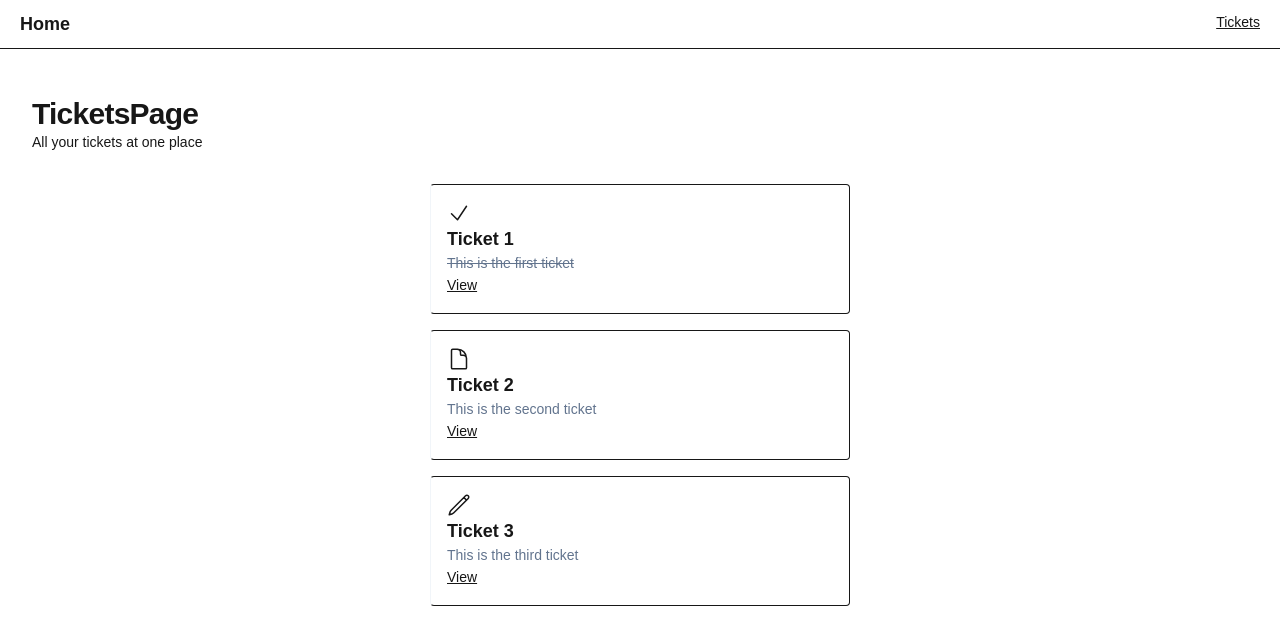
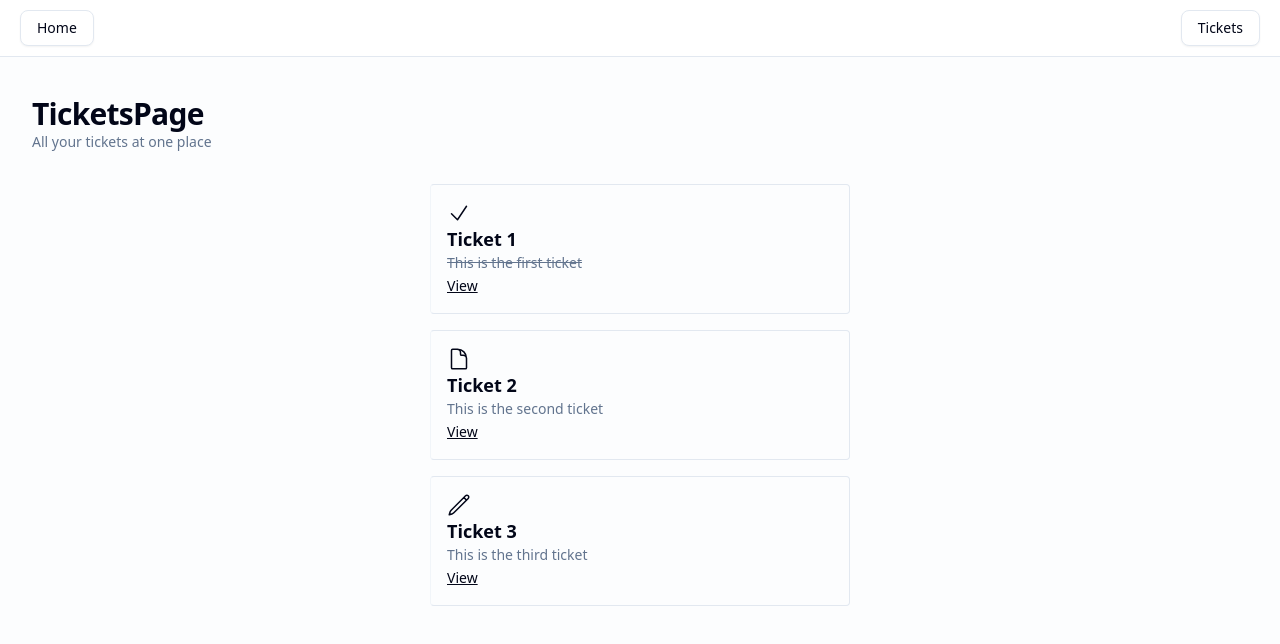
Before and after one commit to EtienneSchmitz/the-road-to-next, a Next.js app: page /tickets in a window 1280 px wide. Shown: the top 644 px of the page. Built offline with nearby package versions, Linux system fonts and the light colour scheme.

Commit message:
feat : add shadcn ui

```diff
--- a/src/app/globals.css
+++ b/src/app/globals.css
@@ -1,15 +1,71 @@
 @import "tailwindcss";
+@import "tw-animate-css";
 
-:root {
-  --background: #ffffff;
-  --foreground: #171717;
-}
+@custom-variant dark (&:is(.dark *));
 
 @theme inline {
   --color-background: var(--background);
   --color-foreground: var(--foreground);
   --font-sans: var(--font-geist-sans);
   --font-mono: var(--font-geist-mono);
+
+  --color-sidebar-ring: var(--sidebar-ring);
+
+  --color-sidebar-border: var(--sidebar-border);
+
+  --color-sidebar-accent-foreground: var(--sidebar-accent-foreground);
+
+  --color-sidebar-accent: var(--sidebar-accent);
+
+  --color-sidebar-primary-foreground: var(--sidebar-primary-foreground);
+
+  --color-sidebar-primary: var(--sidebar-primary);
+
+  --color-sidebar-foreground: var(--sidebar-foreground);
+
+  --color-sidebar: var(--sidebar);
+
+  --color-chart-5: var(--chart-5);
+
+  --color-chart-4: var(--chart-4);
+
+  --color-chart-3: var(--chart-3);
+
+  --color-chart-2: var(--chart-2);
+
+  --color-chart-1: var(--chart-1);
+
+  --color-ring: var(--ring);
+
+  --color-input: var(--input);
+
+  --color-border: var(--border);
+
+  --color-destructive: var(--destructive);
+
+  --color-accent-foreground: var(--accent-foreground);
+
+  --color-accent: var(--accent);
+
+  --color-muted-foreground: var(--muted-foreground);
+
+  --color-muted: var(--muted);
+
+  --color-secondary-foreground: var(--secondary-foreground);
+
+  --color-secondary: var(--secondary);
+
+  --color-primary-foreground: var(--primary-foreground);
+
+  --color-primary: var(--primary);
+
+  --color-popover-foreground: var(--popover-foreground);
+
+  --color-popover: var(--popover);
+
+  --color-card-foreground: var(--card-foreground);
+
+  --color-card: var(--card);
 
   --animate-fade-from-top: fade-from-top 0.5s ease-out;
 
@@ -24,17 +80,90 @@
       transform: translateY(0);
     }
   }
+
+  --radius-sm: calc(var(--radius) - 4px);
+
+  --radius-md: calc(var(--radius) - 2px);
+
+  --radius-lg: var(--radius);
+
+  --radius-xl: calc(var(--radius) + 4px)
 }
 
-@media (prefers-color-scheme: dark) {
-  :root {
-    --background: #0a0a0a;
-    --foreground: #ededed;
+:root {
+  --radius: 0.625rem;
+  --background: oklch(1 0 0);
+  --foreground: oklch(0.129 0.042 264.695);
+  --card: oklch(1 0 0);
+  --card-foreground: oklch(0.129 0.042 264.695);
+  --popover: oklch(1 0 0);
+  --popover-foreground: oklch(0.129 0.042 264.695);
+  --primary: oklch(0.208 0.042 265.755);
+  --primary-foreground: oklch(0.984 0.003 247.858);
+  --secondary: oklch(0.968 0.007 247.896);
+  --secondary-foreground: oklch(0.208 0.042 265.755);
+  --muted: oklch(0.968 0.007 247.896);
+  --muted-foreground: oklch(0.554 0.046 257.417);
+  --accent: oklch(0.968 0.007 247.896);
+  --accent-foreground: oklch(0.208 0.042 265.755);
+  --destructive: oklch(0.577 0.245 27.325);
+  --border: oklch(0.929 0.013 255.508);
+  --input: oklch(0.929 0.013 255.508);
+  --ring: oklch(0.704 0.04 256.788);
+  --chart-1: oklch(0.646 0.222 41.116);
+  --chart-2: oklch(0.6 0.118 184.704);
+  --chart-3: oklch(0.398 0.07 227.392);
+  --chart-4: oklch(0.828 0.189 84.429);
+  --chart-5: oklch(0.769 0.188 70.08);
+  --sidebar: oklch(0.984 0.003 247.858);
+  --sidebar-foreground: oklch(0.129 0.042 264.695);
+  --sidebar-primary: oklch(0.208 0.042 265.755);
+  --sidebar-primary-foreground: oklch(0.984 0.003 247.858);
+  --sidebar-accent: oklch(0.968 0.007 247.896);
+  --sidebar-accent-foreground: oklch(0.208 0.042 265.755);
+  --sidebar-border: oklch(0.929 0.013 255.508);
+  --sidebar-ring: oklch(0.704 0.04 256.788);
+}
+
+.dark {
+  --background: oklch(0.129 0.042 264.695);
+  --foreground: oklch(0.984 0.003 247.858);
+  --card: oklch(0.208 0.042 265.755);
+  --card-foreground: oklch(0.984 0.003 247.858);
+  --popover: oklch(0.208 0.042 265.755);
+  --popover-foreground: oklch(0.984 0.003 247.858);
+  --primary: oklch(0.929 0.013 255.508);
+  --primary-foreground: oklch(0.208 0.042 265.755);
+  --secondary: oklch(0.279 0.041 260.031);
+  --secondary-foreground: oklch(0.984 0.003 247.858);
+  --muted: oklch(0.279 0.041 260.031);
+  --muted-foreground: oklch(0.704 0.04 256.788);
+  --accent: oklch(0.279 0.041 260.031);
+  --accent-foreground: oklch(0.984 0.003 247.858);
+  --destructive: oklch(0.704 0.191 22.216);
+  --border: oklch(1 0 0 / 10%);
+  --input: oklch(1 0 0 / 15%);
+  --ring: oklch(0.551 0.027 264.364);
+  --chart-1: oklch(0.488 0.243 264.376);
+  --chart-2: oklch(0.696 0.17 162.48);
+  --chart-3: oklch(0.769 0.188 70.08);
+  --chart-4: oklch(0.627 0.265 303.9);
+  --chart-5: oklch(0.645 0.246 16.439);
+  --sidebar: oklch(0.208 0.042 265.755);
+  --sidebar-foreground: oklch(0.984 0.003 247.858);
+  --sidebar-primary: oklch(0.488 0.243 264.376);
+  --sidebar-primary-foreground: oklch(0.984 0.003 247.858);
+  --sidebar-accent: oklch(0.279 0.041 260.031);
+  --sidebar-accent-foreground: oklch(0.984 0.003 247.858);
+  --sidebar-border: oklch(1 0 0 / 10%);
+  --sidebar-ring: oklch(0.551 0.027 264.364);
+}
+
+@layer base {
+  * {
+    @apply border-border outline-ring/50;
+  }
+  body {
+    @apply bg-background text-foreground;
   }
 }
-
-body {
-  background: var(--background);
-  color: var(--foreground);
-  font-family: Arial, Helvetica, sans-serif;
-}
--- a/src/app/layout.tsx
+++ b/src/app/layout.tsx
@@ -2,6 +2,7 @@ import "./globals.css";
 import type { Metadata } from "next";
 import { Geist, Geist_Mono } from "next/font/google";
 import Link from "next/link";
+import { buttonVariants } from "@/components/ui/button"
 import { homePath, ticketsPath } from "@/paths";
 
 const geistSans = Geist({
@@ -36,10 +37,10 @@ export default function RootLayout({
             w-full flex py-2.5 px-5 justify-between
           ">
           <div>
-            <Link className="text-lg font-bold" href={homePath()}>Home</Link>
+              <Link href={homePath()} className={buttonVariants({ variant: 'outline' })}>Home</Link>
           </div>
           <div>
-            <Link className="underline text-sm" href={ticketsPath()}>Tickets</Link>
+            <Link href={ticketsPath()} className={buttonVariants({ variant: 'outline' })}>Tickets</Link>
           </div>
         </nav>
         <main className="
@@ -49,7 +50,7 @@ export default function RootLayout({
             bg-secondary/20
             flex flex-col
           ">
-        {children}
+          {children}
         </main>
       </body>
     </html>
--- /dev/null
+++ b/src/components/ui/button.tsx
@@ -0,0 +1,58 @@
+import { Slot } from "@radix-ui/react-slot"
+import { cva, type VariantProps } from "class-variance-authority"
+import * as React from "react"
+import { cn } from "@/lib/utils"
+
+const buttonVariants = cva(
+  "inline-flex items-center justify-center gap-2 whitespace-nowrap rounded-md text-sm font-medium transition-all disabled:pointer-events-none disabled:opacity-50 [&_svg]:pointer-events-none [&_svg:not([class*='size-'])]:size-4 shrink-0 [&_svg]:shrink-0 outline-none focus-visible:border-ring focus-visible:ring-ring/50 focus-visible:ring-[3px] aria-invalid:ring-destructive/20 dark:aria-invalid:ring-destructive/40 aria-invalid:border-destructive",
+  {
+    variants: {
+      variant: {
+        default:
+          "bg-primary text-primary-foreground shadow-xs hover:bg-primary/90",
+        destructive:
+          "bg-destructive text-white shadow-xs hover:bg-destructive/90 focus-visible:ring-destructive/20 dark:focus-visible:ring-destructive/40 dark:bg-destructive/60",
+        outline:
+          "border bg-background shadow-xs hover:bg-accent hover:text-accent-foreground dark:bg-input/30 dark:border-input dark:hover:bg-input/50",
+        secondary:
+          "bg-secondary text-secondary-foreground shadow-xs hover:bg-secondary/80",
+        ghost:
+          "hover:bg-accent hover:text-accent-foreground dark:hover:bg-accent/50",
+        link: "text-primary underline-offset-4 hover:underline",
+      },
+      size: {
+        default: "h-9 px-4 py-2 has-[>svg]:px-3",
+        sm: "h-8 rounded-md gap-1.5 px-3 has-[>svg]:px-2.5",
+        lg: "h-10 rounded-md px-6 has-[>svg]:px-4",
+        icon: "size-9",
+      },
+    },
+    defaultVariants: {
+      variant: "default",
+      size: "default",
+    },
+  }
+)
+
+function Button({
+  className,
+  variant,
+  size,
+  asChild = false,
+  ...props
+}: React.ComponentProps<"button"> &
+  VariantProps<typeof buttonVariants> & {
+    asChild?: boolean
+  }) {
+  const Comp = asChild ? Slot : "button"
+
+  return (
+    <Comp
+      data-slot="button"
+      className={cn(buttonVariants({ variant, size, className }))}
+      {...props}
+    />
+  )
+}
+
+export { Button, buttonVariants }
--- /dev/null
+++ b/src/lib/utils.ts
@@ -0,0 +1,6 @@
+import { type ClassValue,clsx } from "clsx"
+import { twMerge } from "tailwind-merge"
+
+export function cn(...inputs: ClassValue[]) {
+  return twMerge(clsx(inputs))
+}
```
Also changed, not shown: package.json (+6 -1 lines), components.json (added), 1 other file (tests, documents, lock files or other folders).
